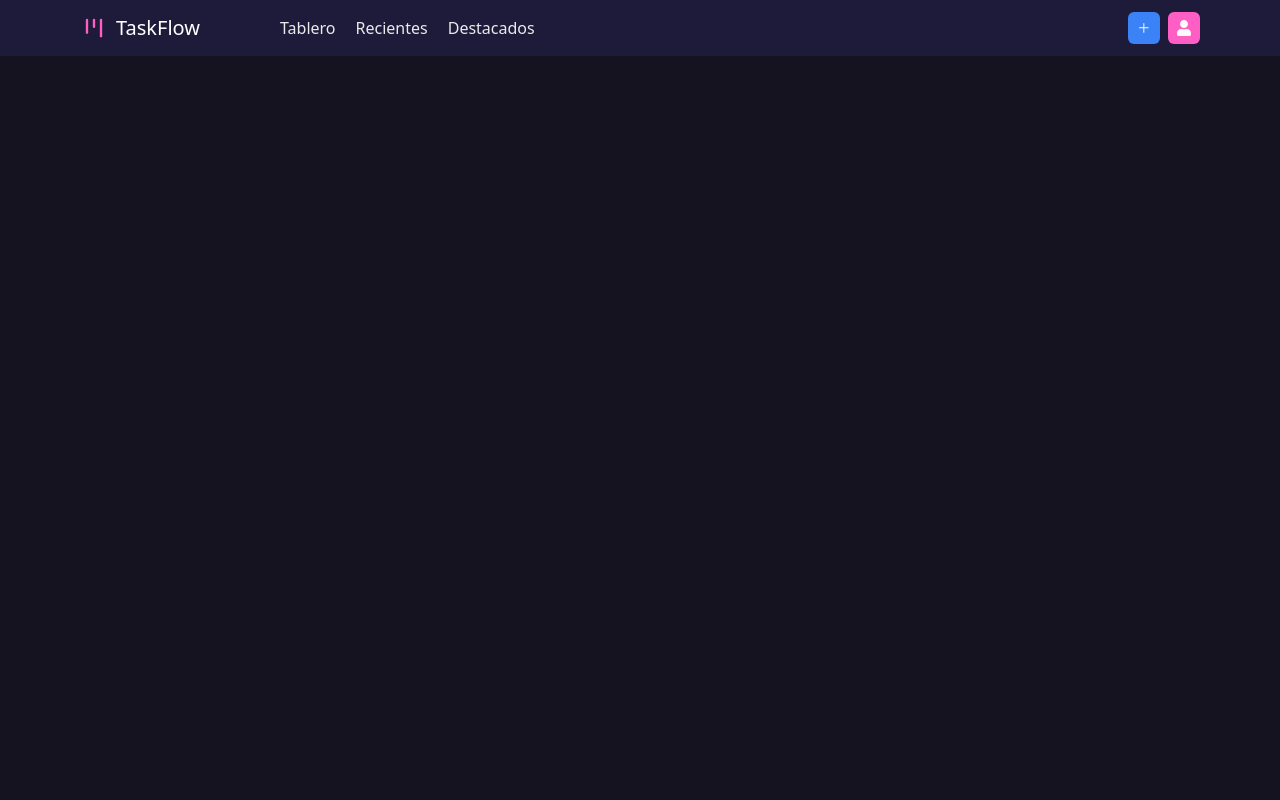
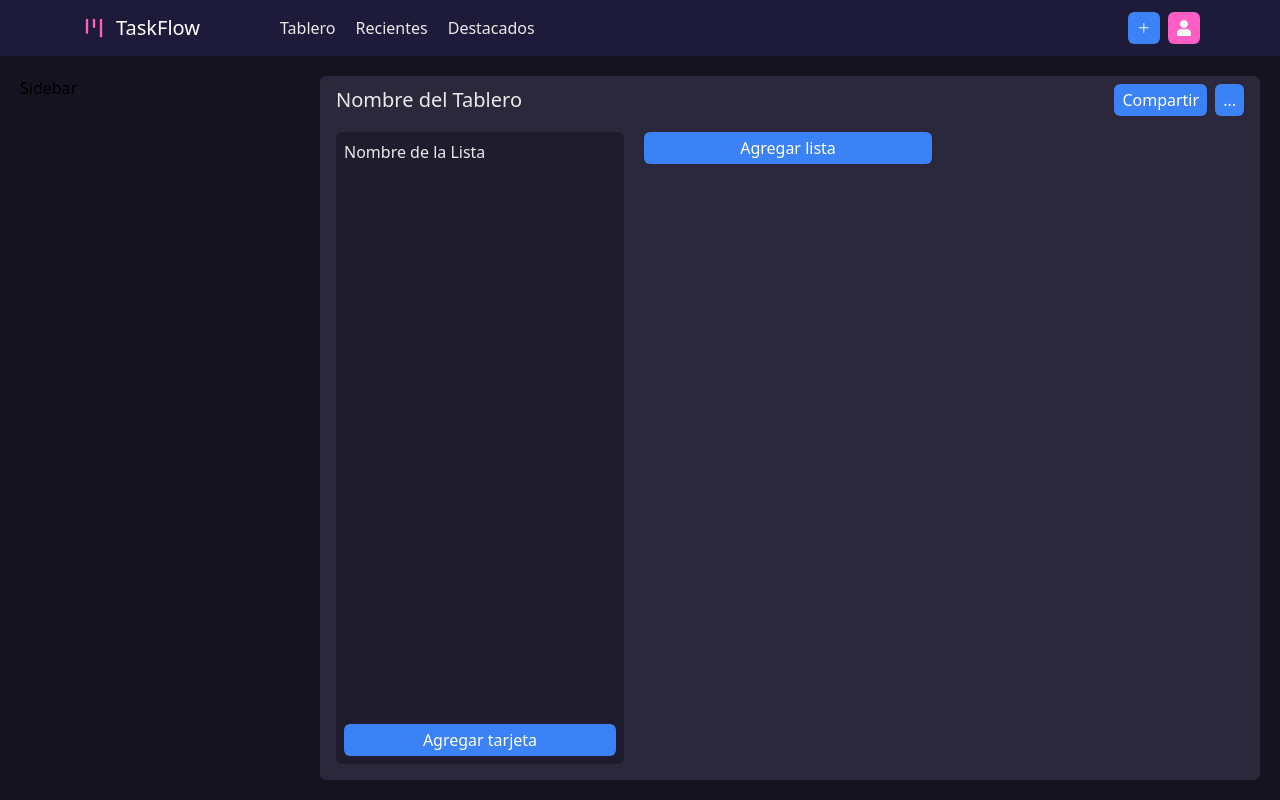
Before and after one commit to oscar84-spec/task-flow, a React (Vite) app: page /dashboard in a window 1280 px wide. Built offline with nearby package versions, Linux system fonts and the light colour scheme.

Commit message:
UI del kanban terminado

```diff
--- /dev/null
+++ b/src/assets/styles/dashboard.css
@@ -0,0 +1,19 @@
+@media screen and (min-width: 768px) {
+  .dashboard {
+    display: grid;
+    grid-template-columns: 200px 1fr;
+    grid-template-rows: 1fr;
+    grid-template-areas: "sidebar main";
+  }
+  .sidebar {
+    grid-area: sidebar;
+  }
+  .main {
+    grid-area: main;
+  }
+}
+@media screen and (min-width: 1024px) {
+  .dashboard {
+    grid-template-columns: 300px 1fr;
+  }
+}
--- /dev/null
+++ b/src/assets/styles/kanban.css
@@ -0,0 +1,16 @@
+.lista-container {
+  display: grid;
+  grid-template-columns: 1fr;
+  grid-template-rows: auto 1fr auto;
+  grid-template-areas: "nombre" "lista" "button";
+  gap: 10px;
+}
+.nombre {
+  grid-area: nombre;
+}
+.lista {
+  grid-area: lista;
+}
+.button-add {
+  grid-area: button;
+}
--- /dev/null
+++ b/src/components/Dashboard/KanbanContent.tsx
@@ -0,0 +1,49 @@
+import { Button } from "../index";
+import "../../assets/styles/kanban.css";
+
+type KanbanContentProps = {
+  areas?: string;
+};
+
+const KanbanContent = ({ areas }: KanbanContentProps) => {
+  return (
+    <section
+      className={`w-full h-full bg-dashboard-kanban-bg rounded-md p-2 flex flex-col gap-2 overflow-hidden ${areas} `}
+    >
+      <div className="flex items-center justify-between px-2">
+        <h3 className="text-xl text-dashboard-text-color font-medium">
+          Nombre del Tablero
+        </h3>
+        <div className="flex  gap-2 items-center">
+          <Button type="button" styles="w-max px-2">
+            Compartir
+          </Button>
+          <Button type="button" styles="w-max px-2">
+            ...
+          </Button>
+        </div>
+      </div>
+      {/* -------------------------- KANBAN -------------------------- */}
+
+      <section className="w-full h-full p-2 flex gap-5 overflow-x-auto">
+        {/* -------------------------- LISTAS -------------------------- */}
+        <div className="w-full shrink-0 rounded-md p-2 bg-dashboard-list-bg md:w-72 lista-container">
+          <h3 className="text-md text-dashboard-text-color nombre">
+            Nombre de la Lista
+          </h3>
+          <div className="overflow-y-auto lista">
+            {/* -------------------------- TARJETAS -------------------------- */}
+          </div>
+          <Button type="button" styles="w-full button-add">
+            Agregar tarjeta
+          </Button>
+        </div>
+        <Button type="button" styles="w-full shrink-0 md:w-72">
+          Agregar lista
+        </Button>
+      </section>
+    </section>
+  );
+};
+
+export default KanbanContent;
--- a/src/components/Dashboard/index.ts
+++ b/src/components/Dashboard/index.ts
@@ -1,3 +1,4 @@
 export { default as HeaderDash } from "./Header";
 export { default as MenuAccount } from "./MenuAccount";
 export { default as AddTabModal } from "./AddTabModal";
+export { default as KanbanContent } from "./KanbanContent";
--- a/src/index.css
+++ b/src/index.css
@@ -49,4 +49,8 @@
   /* Listas y Tarjetas */
   --color-dashboard-list-bg: #1f1c2d;
   --color-dashboard-card-bg: #27233a;
+
+  --color-dashboard-kanban-bg: #2c283c;
+  --color-dashboard-kanban-text: #cfcfd1;
+  --color-dashboard-kanban-active-bg: #2c1e40;
 }
--- a/src/pages/Dashboard.tsx
+++ b/src/pages/Dashboard.tsx
@@ -1,10 +1,20 @@
-import { HeaderDash, AddTabModal } from "../components/Dashboard";
+import {
+  HeaderDash,
+  AddTabModal,
+  KanbanContent,
+} from "../components/Dashboard";
+
+import "../assets/styles/dashboard.css";
 
 const Dashboard = () => {
   return (
     <main className="w-full h-screen bg-dashboard-page-bg ">
       <HeaderDash />
       <AddTabModal />
+      <section className="w-full h-[calc(100vh-56px)] p-5 dashboard">
+        <div className="hidden md:block sidebar">Sidebar</div>
+        <KanbanContent areas="main" />
+      </section>
     </main>
   );
 };
```
